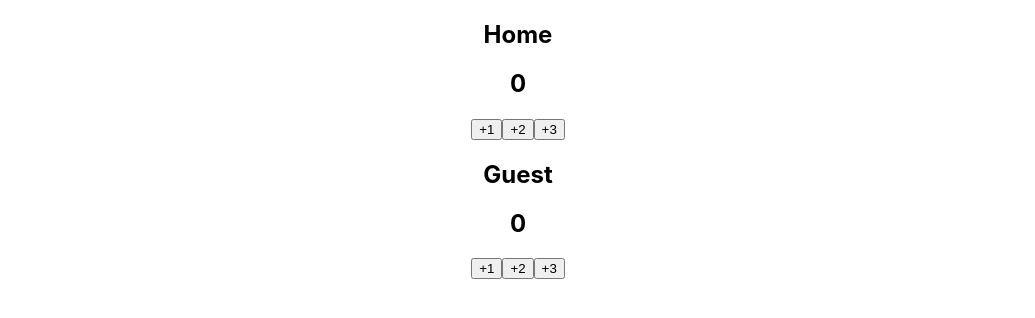
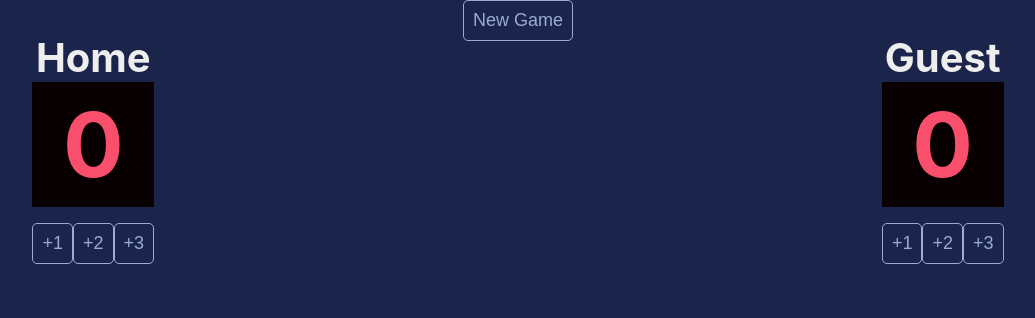
Before and after one commit to MirkusX/scoreboard, a React (Create React App) app: page / in a window 1280 px wide. Shown: the top 318 px of the page, without its empty margins (122-1157 px from the left). Built offline with nearby package versions, Linux system fonts and the light colour scheme.

Commit message:
feat/new game function

```diff
--- a/src/App.css
+++ b/src/App.css
@@ -1,5 +1,7 @@
 .App {
   text-align: center;
+  background-color: #1b244a;
+  min-height: 100vh;
 }
 
 .App-logo {
--- a/src/Components/StyledComponents.js
+++ b/src/Components/StyledComponents.js
@@ -1 +1,43 @@
 import styled from "styled-components";
+
+export const StyledSection = styled.section`
+  display: flex;
+  justify-content: space-around;
+`;
+
+export const StyledDiv = styled.div`
+  background-color: #080001;
+  color: #f94f6d;
+  padding: 0.5em 1.5em;
+  margin-bottom: 1em;
+  ${(props) => {
+    if (props.buttonDiv)
+      return `
+    background: inherit;
+    color: inherit;
+    padding: 0;
+    margin: 0;
+    display: flex;
+    justify-content: space-between;`;
+  }}
+`;
+
+export const StyledH2 = styled.h2`
+  font-size: 5.625rem;
+  margin: 0;
+`;
+
+export const StyledH1 = styled.h2`
+  font-size: 2.5rem;
+  margin-bottom: 0;
+  color: #eeeeee;
+`;
+
+export const StyledButton = styled.button`
+  background-color: inherit;
+  border: #9aabd8 solid 1px;
+  color: #9aabd8;
+  border-radius: 5px;
+  font-size: 1.125rem;
+  padding: 0.5em;
+`;
--- a/src/Components/useReducer.js
+++ b/src/Components/useReducer.js
@@ -9,5 +9,11 @@ export const reducer = (state, action) => {
       return { ...state, home: state.home + action.payload };
     case "guest":
       return { ...state, guest: state.guest + action.payload };
+    case "resetGuest": {
+      return { ...state, guest: (state.guest = 0) };
+    }
+    case "resetHome": {
+      return { ...state, home: (state.home = 0) };
+    }
   }
 };
--- a/src/Pages/Frontpage.js
+++ b/src/Pages/Frontpage.js
@@ -1,4 +1,11 @@
 import { useReducer } from "react";
+import {
+  StyledButton,
+  StyledDiv,
+  StyledH1,
+  StyledH2,
+  StyledSection,
+} from "../Components/StyledComponents";
 import { initialState, reducer } from "../Components/useReducer";
 
 export const Frontpage = () => {
@@ -6,30 +13,37 @@ export const Frontpage = () => {
   const add = (team, points) => {
     dispatch({ type: team, payload: points });
   };
+  const newGame = () => {
+    dispatch({ type: "resetGuest" });
+    dispatch({ type: "resetHome" });
+  };
   return (
-    <section>
+    <StyledSection>
       <div>
-        <h1>Home</h1>
-        <div>
-          <h2>{state.home}</h2>
-        </div>
-        <div>
-          <button onClick={() => add("home", 1)}>+1</button>
-          <button onClick={() => add("home", 2)}>+2</button>
-          <button onClick={() => add("home", 3)}>+3</button>
-        </div>
+        <StyledH1>Home</StyledH1>
+        <StyledDiv>
+          <StyledH2>{state.home}</StyledH2>
+        </StyledDiv>
+        <StyledDiv buttonDiv>
+          <StyledButton onClick={() => add("home", 1)}>+1</StyledButton>
+          <StyledButton onClick={() => add("home", 2)}>+2</StyledButton>
+          <StyledButton onClick={() => add("home", 3)}>+3</StyledButton>
+        </StyledDiv>
       </div>
       <div>
-        <h1>Guest</h1>
-        <div>
-          <h2>{state.guest}</h2>
-        </div>
-        <div>
-          <button onClick={() => add("guest", 1)}>+1</button>
-          <button onClick={() => add("guest", 2)}>+2</button>
-          <button onClick={() => add("guest", 3)}>+3</button>
-        </div>
+        <StyledButton onClick={() => newGame()}>New Game</StyledButton>
       </div>
-    </section>
+      <div>
+        <StyledH1>Guest</StyledH1>
+        <StyledDiv>
+          <StyledH2>{state.guest}</StyledH2>
+        </StyledDiv>
+        <StyledDiv buttonDiv>
+          <StyledButton onClick={() => add("guest", 1)}>+1</StyledButton>
+          <StyledButton onClick={() => add("guest", 2)}>+2</StyledButton>
+          <StyledButton onClick={() => add("guest", 3)}>+3</StyledButton>
+        </StyledDiv>
+      </div>
+    </StyledSection>
   );
 };
```
